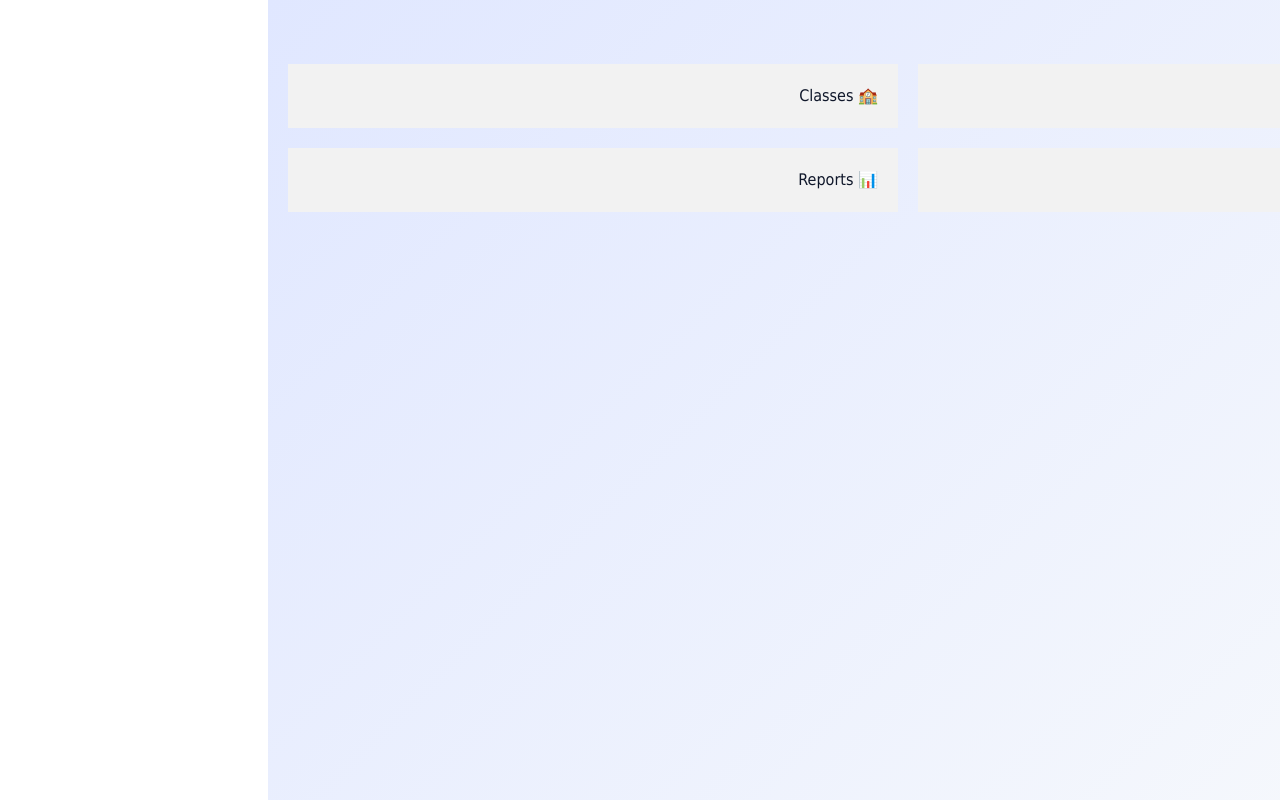
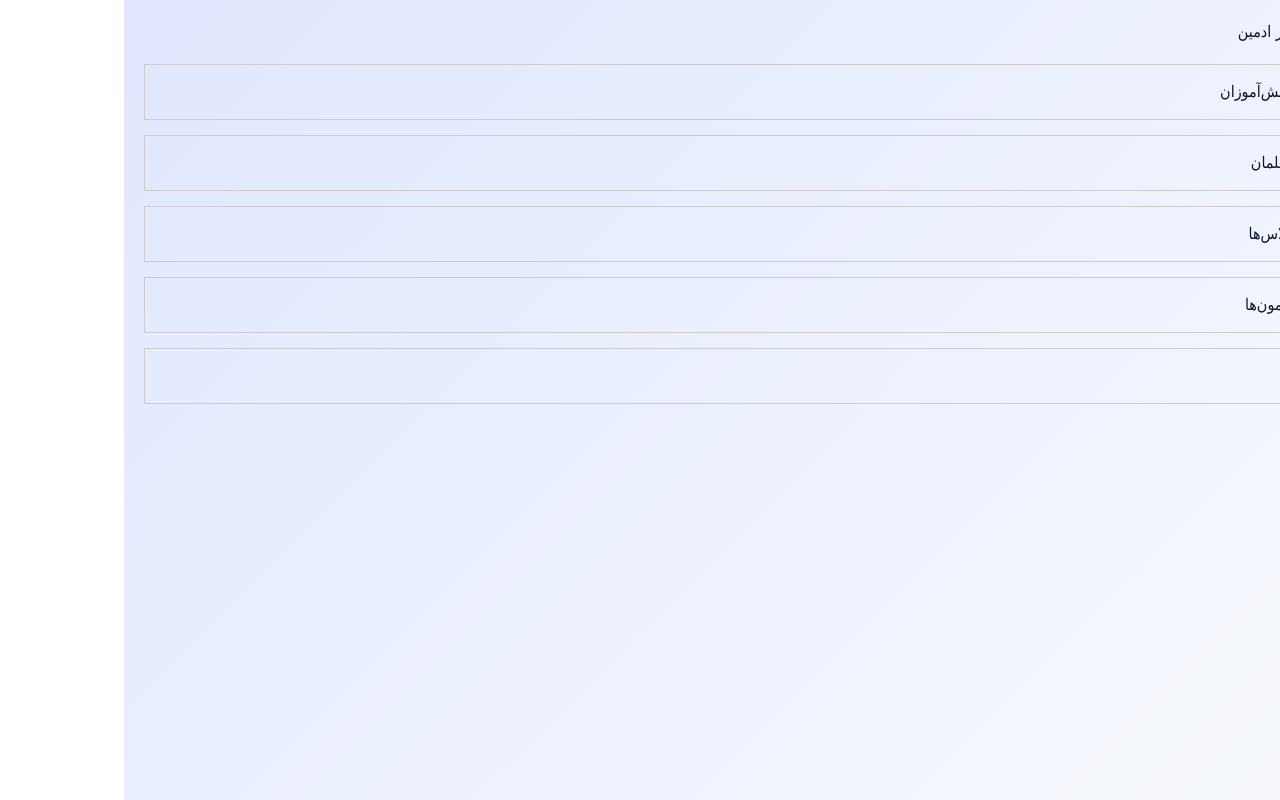
Before and after one commit to SajadNozari/school-system, a Next.js app: page /superadmin in a window 1280 px wide. Built offline with nearby package versions, Linux system fonts and the light colour scheme.

Commit message:
super admin dashboard

```diff
--- a/app/superadmin/page.tsx
+++ b/app/superadmin/page.tsx
@@ -1,13 +1,28 @@
 export default function SuperAdminPage() {
   return (
-    <div style={{ padding: 20 }}>
-      <h1>👑 Super Admin Dashboard</h1>
+    <div style={{ padding: "20px" }}>
+      <h1>👑 داشبورد سوپر ادمین</h1>
 
-      <div style={{ display: "grid", gridTemplateColumns: "repeat(2, 1fr)", gap: 20, marginTop: 20 }}>
-        <div style={{ padding: 20, background: "#f2f2f2" }}>👤 Users Management</div>
-        <div style={{ padding: 20, background: "#f2f2f2" }}>🏫 Classes</div>
-        <div style={{ padding: 20, background: "#f2f2f2" }}>📝 Exams</div>
-        <div style={{ padding: 20, background: "#f2f2f2" }}>📊 Reports</div>
+      <div style={{ display: "grid", gap: "15px", marginTop: "20px" }}>
+        <div style={{ border: "1px solid #ccc", padding: "15px" }}>
+          👨‍🎓 مدیریت دانش‌آموزان
+        </div>
+
+        <div style={{ border: "1px solid #ccc", padding: "15px" }}>
+          👨‍🏫 مدیریت معلمان
+        </div>
+
+        <div style={{ border: "1px solid #ccc", padding: "15px" }}>
+          🏫 مدیریت کلاس‌ها
+        </div>
+
+        <div style={{ border: "1px solid #ccc", padding: "15px" }}>
+          📝 مدیریت آزمون‌ها
+        </div>
+
+        <div style={{ border: "1px solid #ccc", padding: "15px" }}>
+          📊 گزارش‌ها
+        </div>
       </div>
     </div>
   );
```
